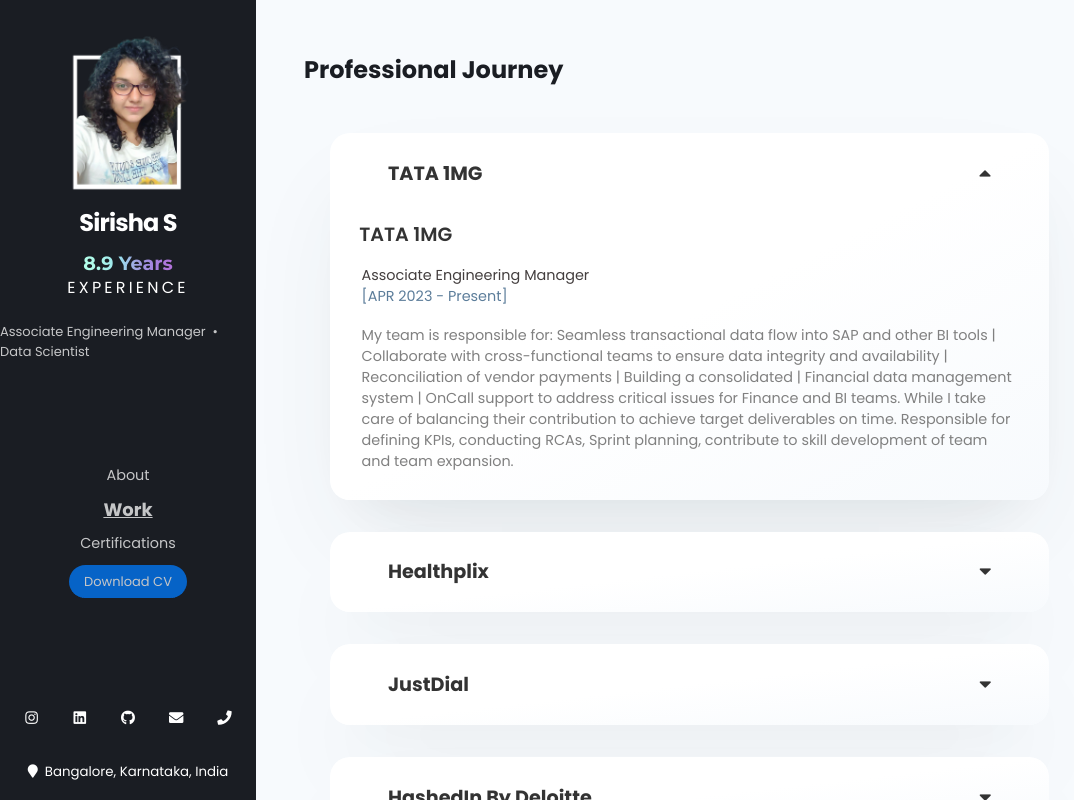
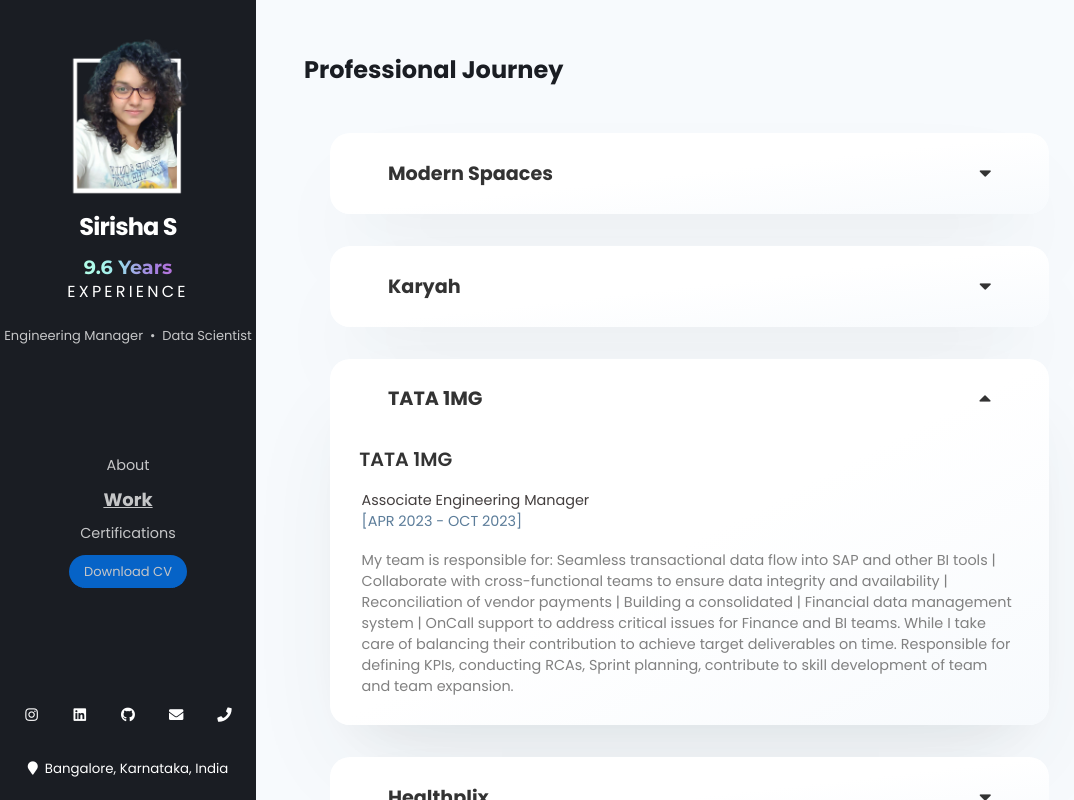
Before and after one commit to sirishasamudrala5/portfolio, a React (Create React App) app: page / in a window 1280 px wide. Both pictures are taken after a click on the item "Work". Shown: the whole page, without its empty margins (0-1074 px from the left). Built offline with nearby package versions, Linux system fonts and the light colour scheme.

Commit message:
updated resume and experience

```diff
--- a/src/components/StickySideBar.jsx
+++ b/src/components/StickySideBar.jsx
@@ -27,14 +27,14 @@
 					<div className='experience'><span id='exp-yrs'>
 						<CountUp
 						start={0.0}
-						end={8.9}
+						end={9.6}
 						duration={3}
 						separator=" "
 						decimals={1}
 						decimal="."
 						/> Years</span>
 						<span id='exp-title'>EXPERIENCE</span></div>
-					<p>Associate Engineering Manager &nbsp;&bull;&nbsp; Data Scientist</p></div>
+					<p>Engineering Manager &nbsp;&bull;&nbsp; Data Scientist</p></div>
 				</header>
 				{!mobileView && <DefaultMenu {...props} />}
 				{showMenu &&<SmallMenu {...props} setShowMenu={setShowMenu} />}
--- a/src/components/content/About.jsx
+++ b/src/components/content/About.jsx
@@ -55,7 +55,7 @@
         const children = []
         TechstackData.map((item, key) => (
           children.push(
-            <div className="tech tooltip" key={key}>
+            <div className="tech tooltip " key={key}>
             <img  className="tech-icon" src={item.src} alt={item.description} />
             <span className="tooltiptext">{item.description}</span>
         </div>
@@ -89,7 +89,7 @@
             <div className='card about-container-col about-card'>
             <div className='info'>
                 <h2 className='title'>I'm <Typewriter options={{ strings: AboutTags, autoStart: true, delay: 75, loop: true}} cursor /></h2>
-                <p className='about-content'>With 8+ years of experience and a proven track record of developing productive teams, I am a Technical Lead at the health-tech firm Healthplix. In addition to being skilled at managing architectural changes, adhering to Agile principles, and enhancing code quality, I have a strong passion for growth, diversity, and balance. I have a BTech from JNTU University & a PG Diploma in Data science from Carnegie Mellon University. I'm a volunteer and speaker at the WomenWhoCode organisation. In my spare time, I enjoy making crafts.</p>
+                <p className='about-content'>With 9+ years of experience and a proven track record of developing productive teams, I am working as an Engineering Manager at Modern Spaaces. In addition to being skilled at managing architectural changes, adhering to Agile principles, enhancing code quality and managing people, I have a strong passion for growth, diversity, and balance. I have a BTech from JNTU University & a PG Diploma in Data science from Carnegie Mellon University. I'm a volunteer and speaker at the WomenWhoCode organisation. In my spare time, I enjoy making crafts.</p>
             </div>
             </div>
             <div className='card insta-intro'>
--- a/src/components/content/ProfessionalJourney.jsx
+++ b/src/components/content/ProfessionalJourney.jsx
@@ -2,8 +2,23 @@
 import TimeLine from '../common/TimeLine'
 
 const ProfJourney = [{
+    title: `Modern Spaaces`,
+    journey: `FEB 2025 - Present`,
+    link: `https://www.1mg.com`,
+    role: `Engineering Manager`,
+    content: `Responsible for System design and strategy planning | Working with cross functional stakeholders in the construction workflow | Built CRM dashboard and relevant internal tools  | Responsible for delivering Microsites and mobile apps | Building Tech-pods to improve efficiency | People management and mentoring | Actively aided Technical Hiring
+`
+},
+{
+    title: `Karyah`,
+    journey: `NOV 2023 - JAN 2025`,
+    link: `https://karyah.app`,
+    role: `Co-Founder & CTO`,
+    content: `Designed and developed the MVP of a prop-Tech SAAS suite  | Involved in strategising GTM plan | Built branding websites for two clients`
+},
+{
     title: `TATA 1MG`,
-    journey: `APR 2023 - Present`,
+    journey: `APR 2023 - OCT 2023`,
     link: `https://www.1mg.com`,
     role: `Associate Engineering Manager`,
     content: `My team is responsible for: Seamless transactional data flow into SAP and other BI tools | Collaborate with cross-functional teams to ensure data integrity and availability | Reconciliation of vendor payments | Building a consolidated | Financial data management system | OnCall support to address critical issues for Finance and BI teams. While I take care of balancing their contribution to achieve target deliverables on time. Responsible for defining KPIs, conducting RCAs, Sprint planning, contribute to skill development of team and team expansion.`
```
Also changed, not shown: 1 other file (tests, documents, lock files or other folders).
